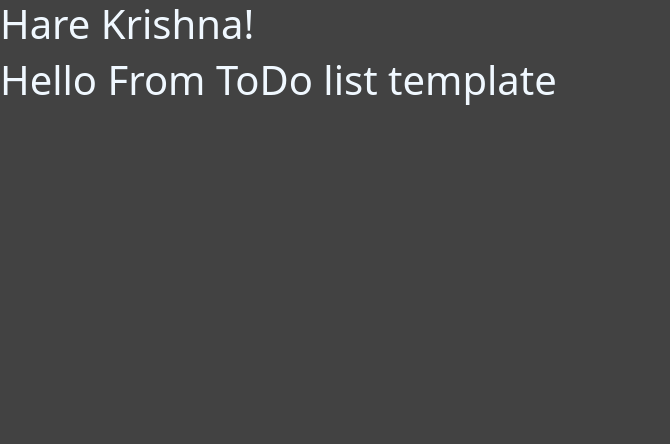
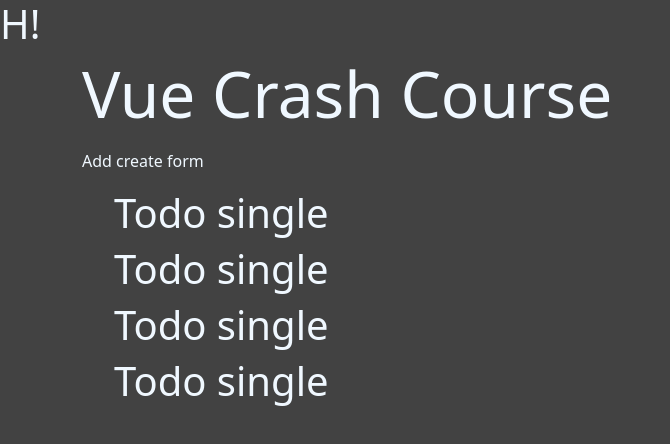
Before and after one commit to kartiksarwan2017/VueJS_Fundamentals, a Vue app: page / in a window 1280 px wide. Shown: the top 444 px of the page, without its empty margins (0-670 px from the left). Built offline with nearby package versions, Linux system fonts and the light colour scheme.

Commit message:
Passing data to prop in Vue

```diff
--- a/src/App.vue
+++ b/src/App.vue
@@ -1,13 +1,13 @@
 <template>
   <div>
-     <h1>Hare Krishna!</h1>
+     <h1>H!</h1>
      <TodoList />
   </div>
 </template>
 
 
 <script>
- import TodoList from "./components/ToDoList.vue";
+ import TodoList from "./components/ToDoList";
  export default {
   name: "App",
   components: {
--- a/src/components/ToDoList.vue
+++ b/src/components/ToDoList.vue
@@ -1,39 +1,64 @@
 <template>
-    <h1>Hello From ToDo list template</h1>
+  <div class="container">
+    <div class="row">
+      <div class="col-12">
+        <p class="display-3">Vue Crash Course</p>
+      </div>
+    </div>
+    <div class="row">
+      <p>Add create form</p>
+    </div>
+    <div class="row">
+      <div class="col-12 col-lg-6">
+        <ul class="list group">
+          <TodoItem
+            v-for="(todo, index) in todos"
+            :key="index"
+            :todoString="todo.todoString"
+            :completed="todo.completed"
+          />
+        </ul>
+      </div>
+    </div>
+  </div>
 </template>
 
 <script>
+import TodoItem from "./TodoItem";
 export default {
-    data(){
+  name: "TodoList",
+  components: {
+    TodoItem,
+  },
+  data() {
     return {
       todos: [
-                {todoString: "Make Angular Course", completed: false},
-                {todoString: "Cook some food", completed: true},
-                {todoString: "Make Youtube Videos", completed: true},
-                {todoString: "Publish these videos", completed: false}
-            ]
-        }
+        { todoString: "Make Angular Course", completed: false },
+        { todoString: "Cook some food", completed: true },
+        { todoString: "Make Youtube Videos", completed: true },
+        { todoString: "Publish these videos", completed: false },
+      ],
+    };
   },
   methods: {
-        addTodo(newTodo){
+    addTodo(newTodo) {
       this.todos.push({
         todoString: newTodo,
-                completed: false
-            })
+        completed: false,
+      });
     },
-        toggleTodo(todo){
-            todo.completed = !todo.completed
+    toggleTodo(todo) {
+      todo.completed = !todo.completed;
     },
-        editTodo(todo, newTodoString){
-            todo.todoString = newTodoString
+    editTodo(todo, newTodoString) {
+      todo.todoString = newTodoString;
     },
-        deleteTodo(deleteTodo){
-            this.todos = this.todos.filter(todo => todo !== deleteTodo);
-        }
-    }
+    deleteTodo(deleteTodo) {
+      this.todos = this.todos.filter((todo) => todo !== deleteTodo);
+    },
+  },
 };
 </script>
 
 <style>
-
 </style>
--- /dev/null
+++ b/src/components/TodoItem.vue
@@ -0,0 +1,13 @@
+<template>
+    <h1>Todo single</h1>
+</template>
+
+<script>
+export default {
+   name: "TodoItem"
+}
+</script>
+
+<style scoped>
+
+</style>
```
Lines whose indentation alone changed are shown as unchanged.
